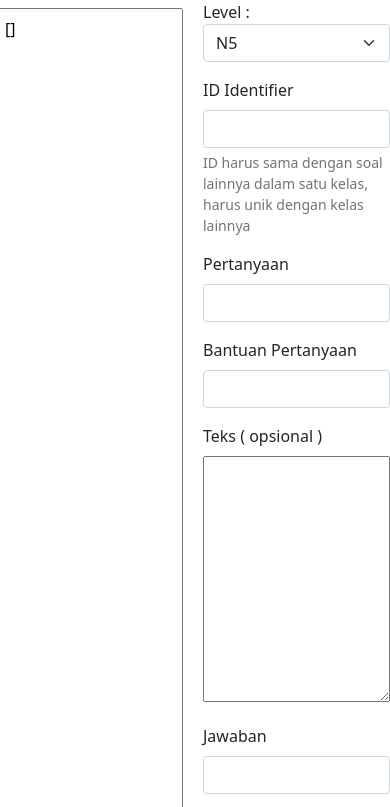
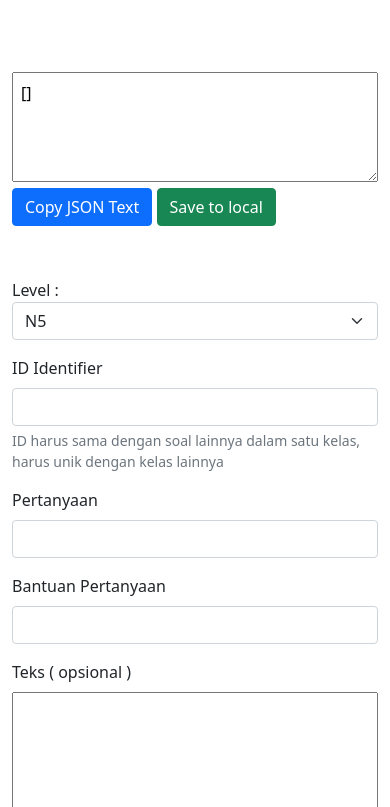
Before and after one commit to amirudev/json-generator-jlpt-question, a plain HTML site: page index.html in a window 390 px wide. Shown: the top 807 px of the page. Drawn offline with nearby package versions, Linux system fonts and the light colour scheme.

Commit message:
Screen Responsive

```diff
--- a/index.html
+++ b/index.html
@@ -11,14 +11,14 @@
 </head>
 <body>
     <div class="row">
-        <div class="col p-2">
+        <div class="col-12 col-md-6 mt-5 p-4">
             <textarea id="json-container" class="w-100 h-100 p-2">
 
             </textarea>
             <button class="btn btn-primary" id="copybutton">Copy JSON Text</button>
             <button class="btn btn-success" id="savebutton">Save to local</button>
         </div>
-        <div class="col">
+        <div class="col-12 col-md-6 mt-5 p-4">
             <div class="mb-3">
                 <label for="level">Level : </label>
                 <select class="form-select" id="level">
```
